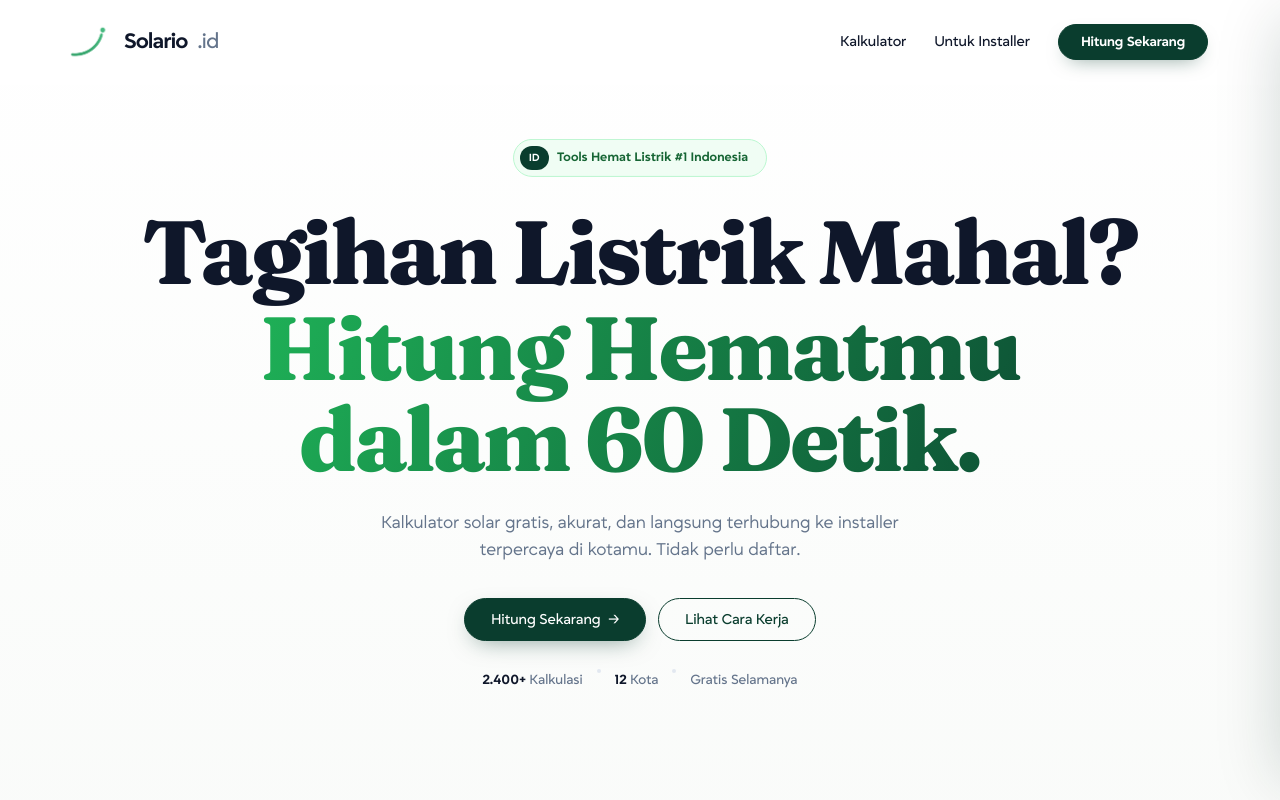
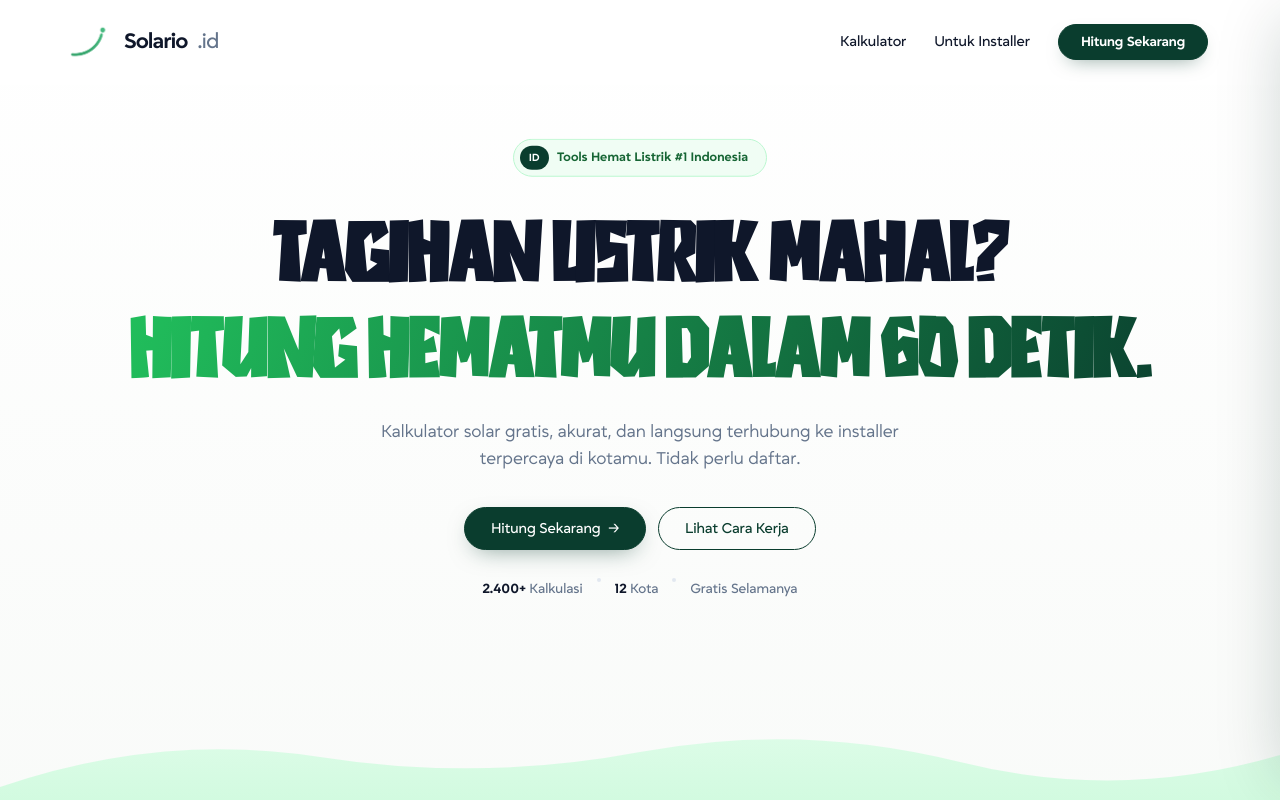
Before and after one commit to antararuang094-glitch/Solario, a Next.js app: page / in a window 1280 px wide. Shown: the top 800 px of the page. Built offline with nearby package versions, Linux system fonts and the light colour scheme.

Commit message:
update tampilan

```diff
--- a/app/globals.css
+++ b/app/globals.css
@@ -1,5 +1,13 @@
 /* ===== Custom fonts ===== */
-@import url('https://fonts.googleapis.com/css2?family=Fraunces:opsz,wght@9..144,700;9..144,800;9..144,900&family=Inter:wght@500;600;700;800;900&display=swap');
+@import url('https://fonts.googleapis.com/css2?family=Inter:wght@500;600;700;800;900&display=swap');
+
+@font-face {
+  font-family: 'Golek Duit';
+  src: url('/fonts/GolekDuit.otf') format('opentype');
+  font-weight: 400 900;
+  font-style: normal;
+  font-display: swap;
+}
 
 @font-face {
   font-family: 'Grift';
@@ -23,12 +31,11 @@
   font-display: swap;
 }
 
-/* ── Global headline rule: Fraunces serif display (applies to ALL pages) ── */
+/* ── Global headline rule: Golek Duit (custom display, applies to ALL pages) ── */
 h1, h2, h3, h4 {
-  font-family: 'Fraunces', 'Inter', Georgia, "Times New Roman", serif;
-  font-weight: 800;
-  letter-spacing: -0.02em;
-  font-optical-sizing: auto;
+  font-family: 'Golek Duit', 'Inter', -apple-system, BlinkMacSystemFont, sans-serif;
+  font-weight: 700;
+  letter-spacing: -0.01em;
 }
 
 @tailwind base;
@@ -108,10 +115,9 @@ html, body {
 .solario-landing h2,
 .solario-landing h3,
 .solario-landing .sl-h1 {
-  font-family: 'Fraunces', 'Inter', Georgia, "Times New Roman", serif;
-  font-weight: 800;
-  letter-spacing: -0.025em;
-  font-optical-sizing: auto;
+  font-family: 'Golek Duit', 'Inter', -apple-system, BlinkMacSystemFont, sans-serif;
+  font-weight: 700;
+  letter-spacing: -0.015em;
 }
 
 .solario-landing *,
```
Also changed, not shown: public/fonts/GolekDuit.otf (added).
